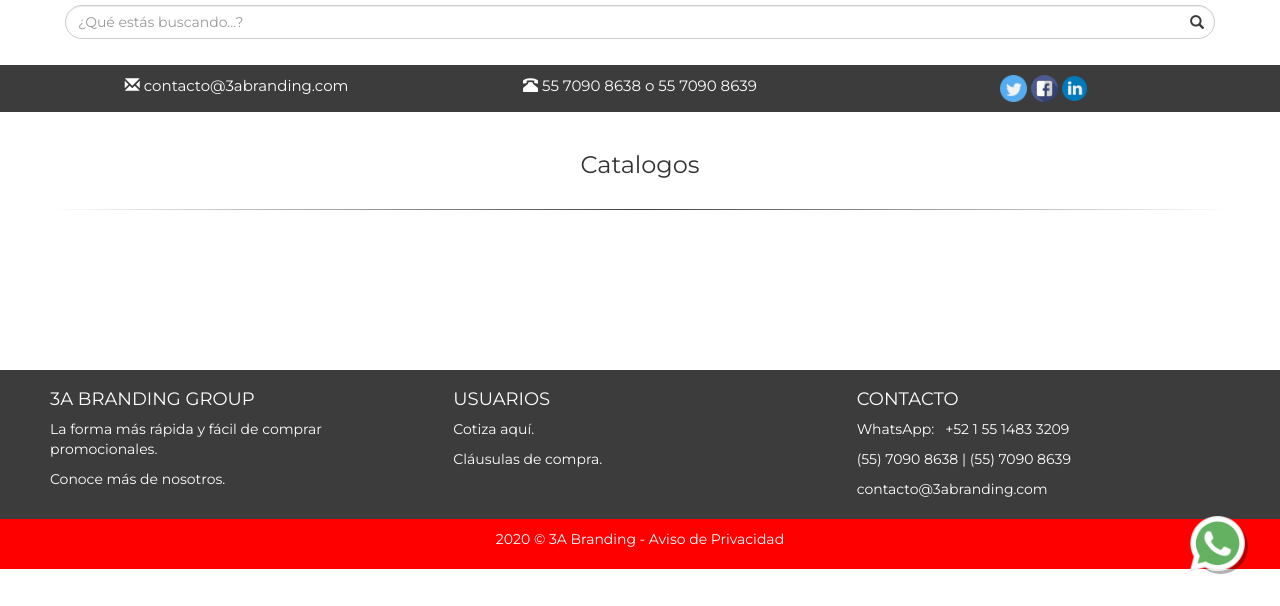
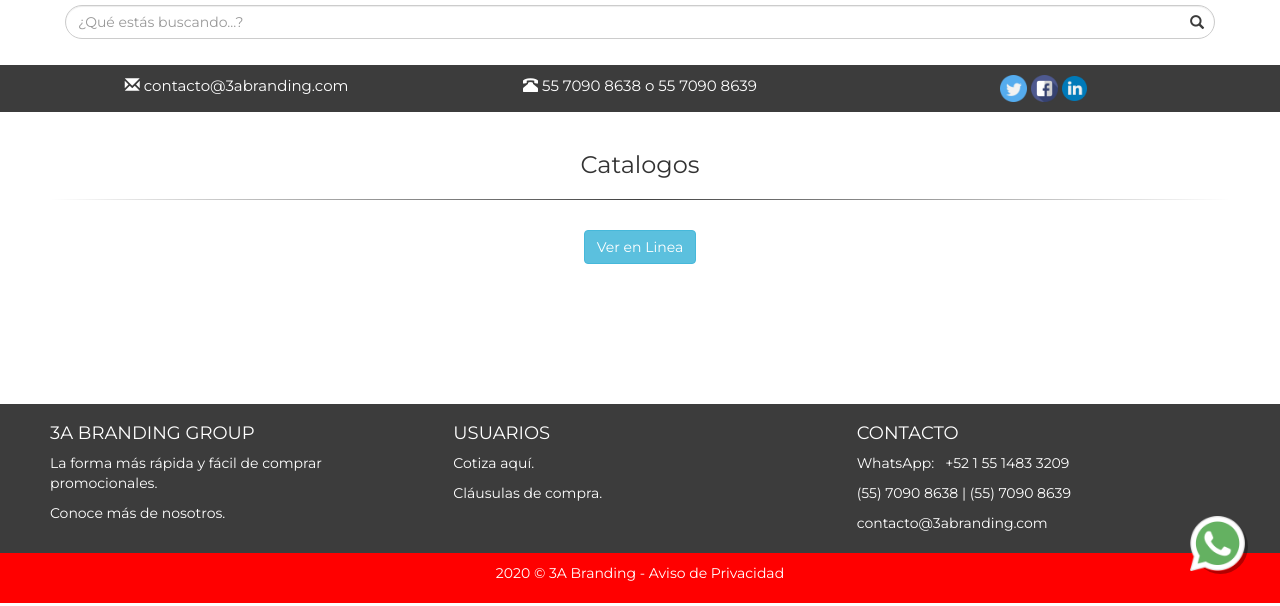
Before and after one commit to CarlosIbarra29/brandinorigin, a PHP site: page /catalogo.php?num_ar=1 in a window 1280 px wide. Shown: the part 194-800 px from the top of the page. Run offline with PHP 8.4, Linux system fonts and the light colour scheme; the visitor is signed in with stand-in values (Sample User, id 1); data that the repository does not hold is empty.

Commit message:
Cambios Berri7

```diff
--- a/catalogo.php
+++ b/catalogo.php
@@ -19,14 +19,46 @@ $catalogo_get= fnGetCatalogos();
             <div class="row">
                 <div class="col-sm-12 col-md-12 col-xs-12 text-center">
                     <h3 style="padding-top: 10px;">Catalogos</h3>
+                    <hr class="hr_p">
                 </div>
             </div>
-            <hr class="hr_p">
         </div>
 
 
+        <div class="container col-md-12 text-center">
+            <div class="col-md-4 col-sm-12 col-xs-12 text-center"></div>
+
+            <div class="col-md-4 col-sm-12 col-xs-12 text-center">
+                <div class="row">
+                    <a href="#busquedas" class="btn btn-info" data-toggle="collapse">Ver en Linea</a>
+
+                    <div id="busquedas" class="collapse"><br>
+
+                        <div class="col-md-4 col-sm-4 col-xs-4 text-center">
+                            <a style="font-size: 11px" href="https://catalogos-digitales.promoopcion.com/view/914899/" target="_blank">
+                                <button class="btn btn-danger" style="font-size: 9px"><b>Catalogo 1</b>
+                                </button>
+                            </a>
+                        </div>
+                        <div class="col-md-4 col-sm-4 col-xs-4 text-center">
+                            <a style="font-size: 11px" href="https://online.flippingbook.com/view/925396/" target="_blank">
+                                <button class="btn btn-danger" style="font-size: 9px "><b>Promocionales</b>
+                                </button>
+                            </a>
+                        </div>
+                        <div class="col-md-4 col-sm-4 col-xs-4 text-center">
+                            <a style="font-size: 11px" href="http://promocionalesweb.com/CATALOGO_PROMOCIONALES_2020_2021/index.html#I" target="_blank">
+                                <button class="btn btn-danger" style="font-size: 9px"><b>Promos 2020</b>
+                                </button>
+                            </a>
+                        </div>
+                    </div>
+                </div><br>
+            </div>
+        </div>
+
         <div class="container-fluid">
-            <div class="row">
+            <div class="row"><br>
 
             <?php foreach ($catalogo_get as $k => $v):?>
 
```
